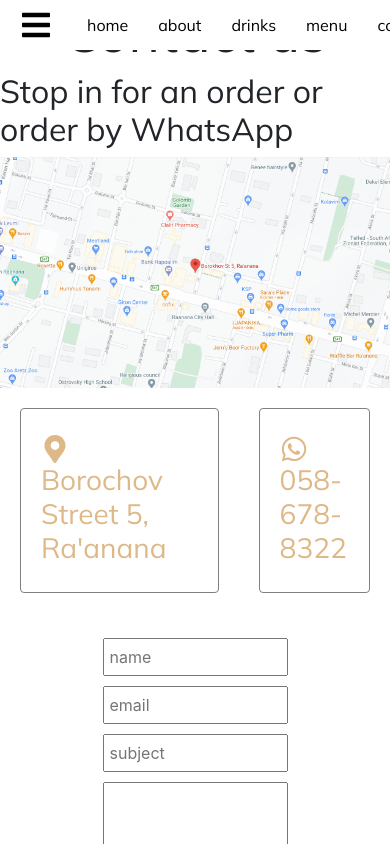
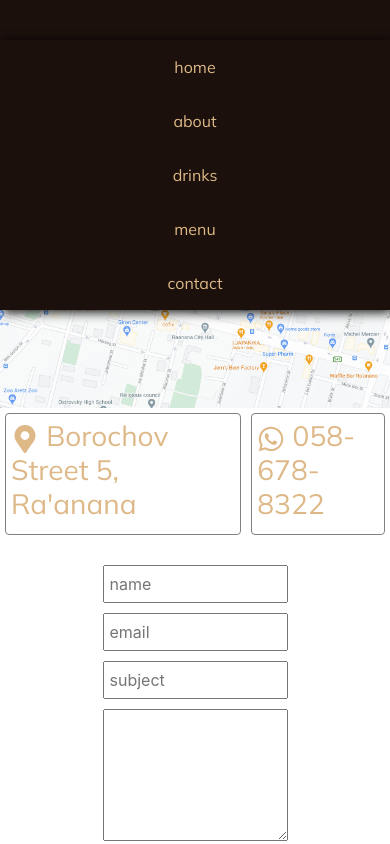
Before and after one commit to wolf-math/coffeeshop, a React (Create React App) app: page /contact in a window 390 px wide. Both pictures are taken after a click on the icon 36 px from the left and 36 px from the top of the page. Shown: the top 844 px of the page. Built offline with nearby package versions, Linux system fonts and the light colour scheme; the HTML template or start-up script is replaced by a standard one.

Commit message:
mobile menu style

```diff
--- a/src/components/navbar/navbar.component.jsx
+++ b/src/components/navbar/navbar.component.jsx
@@ -15,7 +15,7 @@ const Navbar = () => {
     }
 
     const menu = (
-        <div onClick={toggle}>
+        <div onClick={toggle} className="nav-menu">
             <Fade><a className='option' href='/'>home</a></Fade>
             <Fade><a className='option' href='about'>about</a></Fade>
             <Fade><a className='option' href='drinks'>drinks</a></Fade>
--- a/src/components/navbar/navbar.style.scss
+++ b/src/components/navbar/navbar.style.scss
@@ -25,7 +25,6 @@
   position: fixed;
   font-family: Mulish;
   background-color: white;
-    // transition: ease-in-out 1s;
 
   .menu {
     margin: 20px;
@@ -43,6 +42,40 @@
       color: white;
       background-color: black;
     }
-
   }
 }
+
+@media screen and (max-width: 600px) {
+  .nav-click {
+    display: flex;
+    flex-direction: column;
+    height: 50px;
+    align-items: center;
+    z-index: 150;
+    top: 0;
+    position: fixed;
+    font-family: Mulish;
+    background-color: #1b100c;
+
+    .menu {
+      margin: 20px;
+      color: white;
+      font-size: xx-large;
+    }
+
+    .nav-menu {
+      display: flex;
+      flex-direction: column;
+      width: 100vw;
+      text-align: center;
+      filter: drop-shadow(2px 2px 6px black);
+    }
+
+    .option {
+      padding: 15px;
+      text-decoration: none;
+      color: #deb887;
+      background-color: #1b100c;
+    }
+  }
+}
--- a/src/pages/contact/contact.style.scss
+++ b/src/pages/contact/contact.style.scss
@@ -19,3 +19,28 @@
     }
   }
 }
+
+@media only screen and (max-width: 600px) {
+  .contact {
+    max-width: 1000px;
+    margin-top: 20px;
+    margin: 2 auto;
+
+    .map {
+      width: 100%;
+    }
+
+    .locations {
+      display: flex;
+      flex-direction: row;
+      justify-content: center;
+
+      .location {
+        border: 1px grey solid;
+        padding: 5px;
+        margin: 5px;
+        border-radius: 4px;
+      }
+    }
+  }
+}
```
Lines whose indentation alone changed are shown as unchanged.
